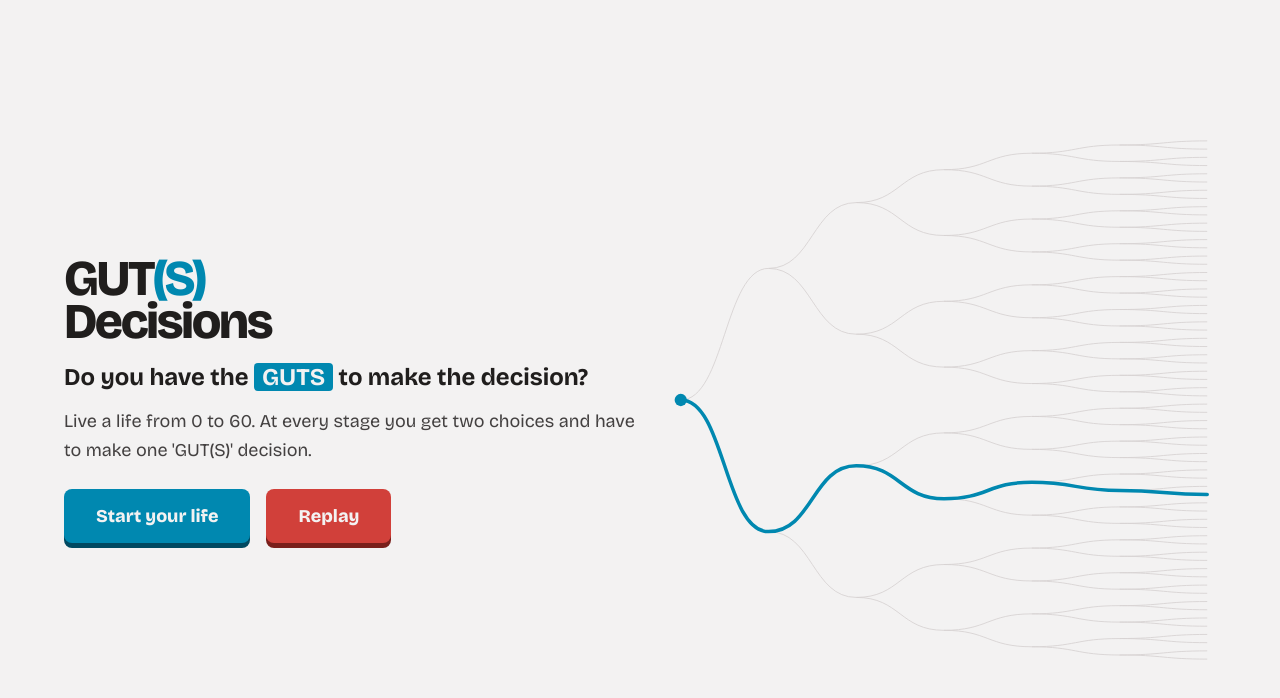
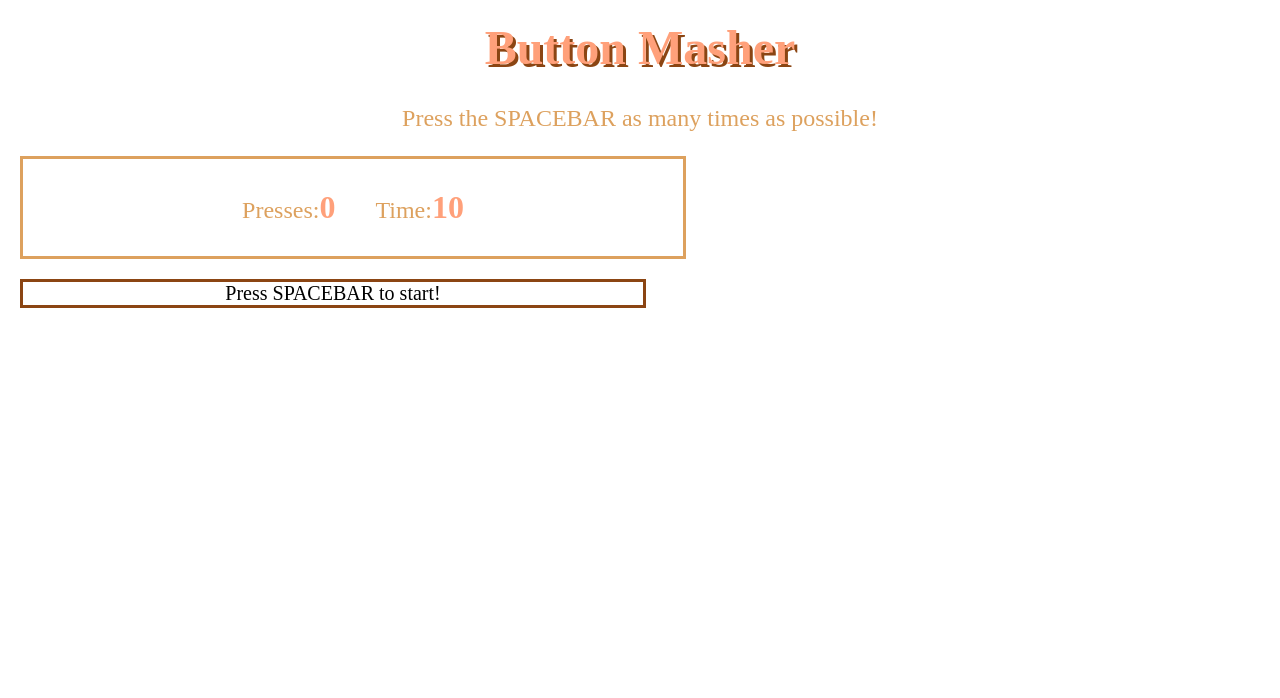
Before and after one commit to julianacristinagreen/GUTS-Decisions, a React (Vite) app: page /buttonmasher in a window 1280 px wide. Before the commit this address led to /. Shown: the top 698 px of the page. Built offline with nearby package versions, Linux system fonts and the light colour scheme.

Commit message:
working on minigame

```diff
--- a/src/App.tsx
+++ b/src/App.tsx
@@ -3,12 +3,14 @@ import Game from "./pages/game/game";
 import Death from "./pages/death/death";
 import DecisionTree from "./pages/decision-tree/decisionTree";
 import WelcomePage from "./pages/welcome/welcome";
+import ButtonMasher from "./components/button-masher/buttomMasher";
 
 function App() {
   return (
     <BrowserRouter basename={import.meta.env.BASE_URL}>
       <Routes>
         <Route path="/" element={<WelcomePage />} />
+        <Route path="/buttonmasher" element={<ButtonMasher />} />
         <Route path="/game" element={<Game />} />
         <Route path="/death" element={<Death />} />
         <Route path="/decisiontree" element={<DecisionTree />} />
--- /dev/null
+++ b/src/components/button-masher/buttomMasher.tsx
@@ -0,0 +1,96 @@
+import { useEffect, useState } from "react";
+import "./buttonMasher.css";
+
+export default function ButtonMasher() {
+    const [count, setCount] = useState(0);
+    const [timeLeft, setTimeLeft] = useState(10);
+    const [started, setStarted] = useState(false);
+    const [finished, setFinished] = useState(false);
+
+    useEffect(() => {
+        function handleKeyDown(e: KeyboardEvent) {
+            if (e.code !== "Space") {
+                return;
+            }
+
+            e.preventDefault();
+
+            if (!started) {
+                setStarted(true);
+            }
+
+            if (!finished) {
+                setCount(prev => prev + 1);
+            }
+        }
+
+        document.addEventListener("keydown", handleKeyDown);
+
+        return () => {
+            document.removeEventListener("keydown", handleKeyDown);
+        };
+    }, [started, finished]);
+
+    useEffect(() => {
+        if (!started || finished) {
+            return;
+        }
+
+        const timer = setInterval(() => {
+            setTimeLeft(prev => {
+                if (prev <= 1) {
+                    clearInterval(timer);
+                    setFinished(true);
+                    return 0;
+                }
+
+                return prev - 1;
+            });
+        }, 1000);
+
+        return () => clearInterval(timer);
+    }, [started, finished]);
+
+    return (
+        <div className="buttonMasher">
+            <h2 className="game-title">
+                Button Masher
+            </h2>
+
+            <p className="instructions">
+                Press the SPACEBAR as many times as possible!
+            </p>
+
+            <div className="game-stats">
+                <div className="stat-item">
+                    <span className="stat-label">
+                        Presses:
+                    </span>
+
+                    <span className="stat-value">
+                        {count}
+                    </span>
+                </div>
+
+                <div className="stat-item">
+                    <span className="stat-label">
+                        Time:
+                    </span>
+
+                    <span className="stat-value">
+                        {timeLeft}
+                    </span>
+                </div>
+            </div>
+
+            <div className="test-area">
+                {finished
+                    ? `Complete! Total: ${count} presses`
+                    : started
+                        ? "Keep pressing SPACEBAR!"
+                        : "Press SPACEBAR to start!"
+                }
+            </div>
+        </div>
+    );
+}
--- /dev/null
+++ b/src/components/button-masher/buttonMasher.css
@@ -0,0 +1,51 @@
+.buttonMasher {
+    text-align: center;
+    padding: 20px;
+}
+
+.game-title {
+    font-size: 48px;
+    color: #ffa07a;
+    text-align: center;
+    margin-bottom: 30px;
+    text-shadow: 3px 3px 0px #8b4513;
+}
+
+.instructions {
+    text-align: center;
+    color: #dda15e;
+    font-size: 24px;
+}
+
+.game-stats {
+    border: 3px solid #dda15e;
+    padding: 20px;
+    text-align: center;
+    width: 50%;
+}
+
+.stat-item {
+    display: inline-block;
+    margin: 10px 20px;
+    font-size: 24px;
+}
+
+.stat-label {
+    color: #dda15e;
+}
+
+.stat-value {
+    color: #ffa07a;
+    font-size: 32px;
+    font-weight: bold;
+}
+
+.test-area {
+    border: 3px solid #8b4513;
+    margin: 20px 0;
+    display: flex;
+    align-items: center;
+    justify-content: center;
+    font-size: 20px;
+    width: 50%;
+}
```
